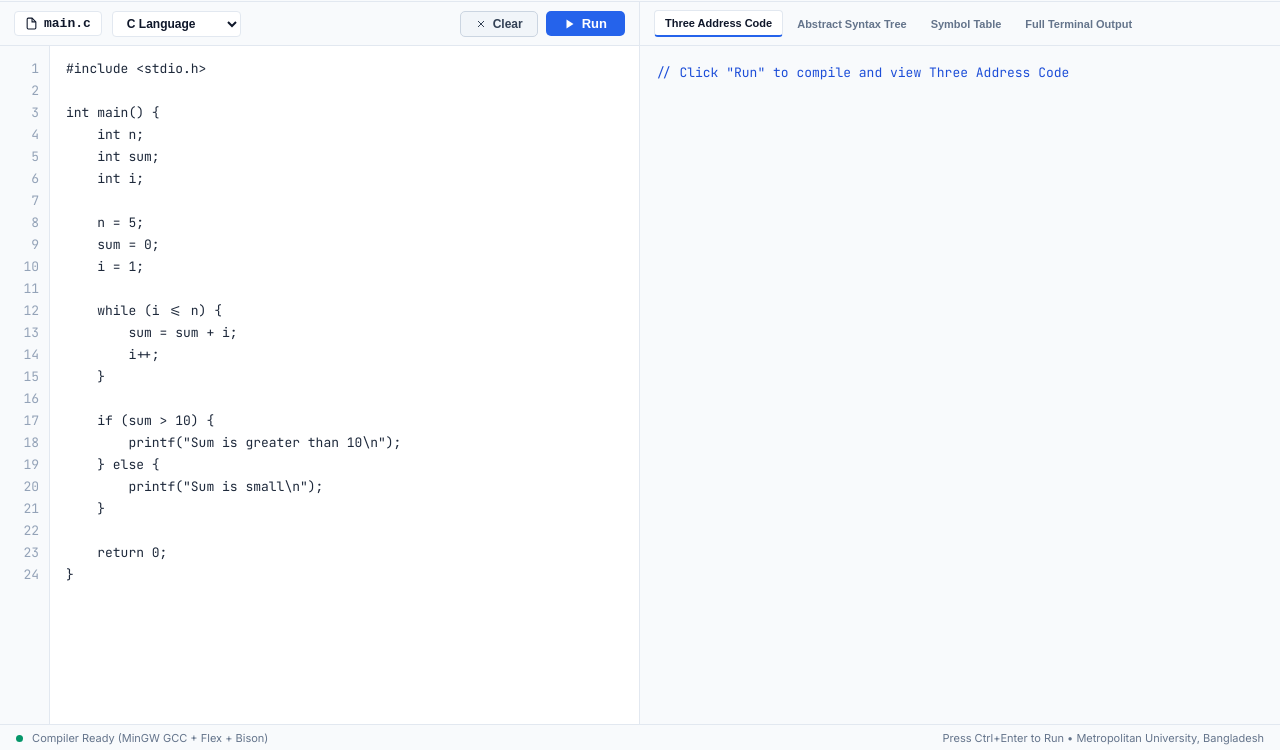
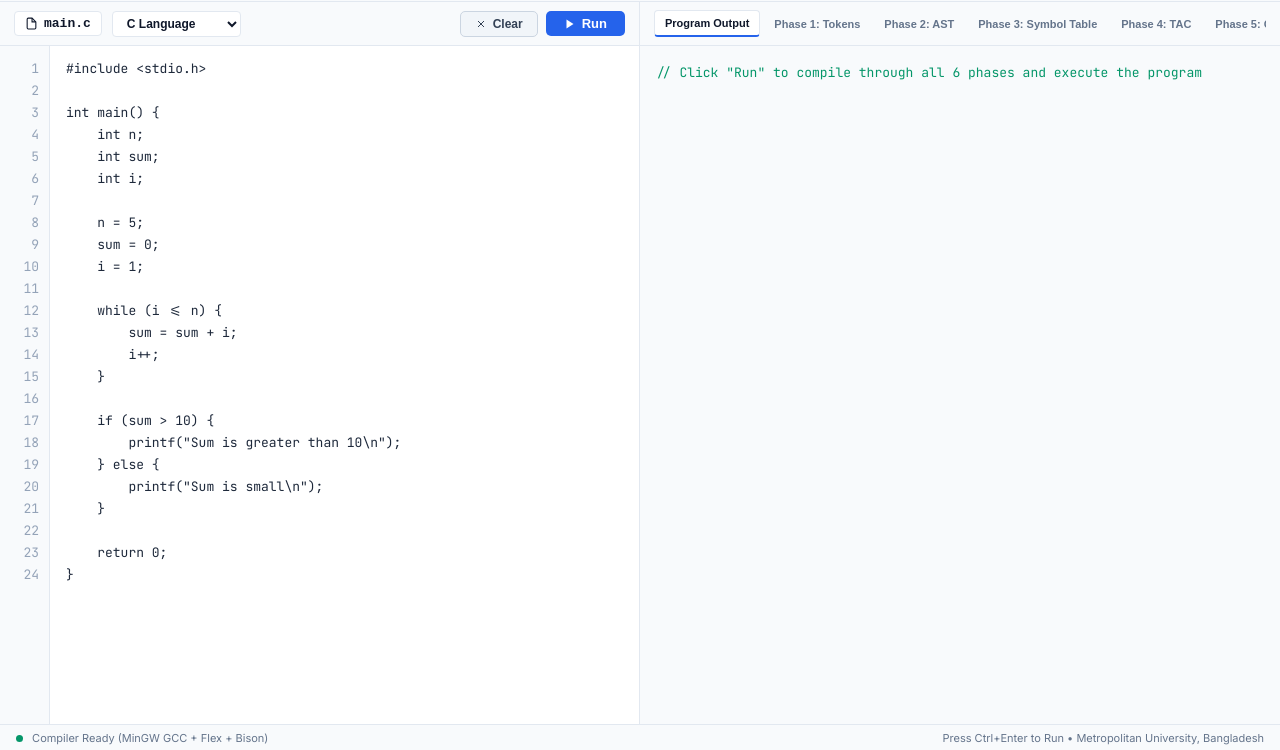
Before and after one commit to halimajahanchowdhury/Multi-Language-Compiler, a plain HTML site: page frontend/index.html in a window 1280 px wide. Shown: the part 50-800 px from the top of the page. Drawn offline with Linux system fonts and the light colour scheme.

Commit message:
add tab buttons for program output and six compiler phases in html

```diff
--- a/frontend/index.html
+++ b/frontend/index.html
@@ -541,16 +541,20 @@
         <div class="panel">
             <div class="panel-header">
                 <div class="tab-group">
-                    <button class="tab-btn active" onclick="switchTab('tac')">Three Address Code</button>
-                    <button class="tab-btn" onclick="switchTab('ast')">Abstract Syntax Tree</button>
-                    <button class="tab-btn" onclick="switchTab('symtab')">Symbol Table</button>
-                    <button class="tab-btn" onclick="switchTab('raw')">Full Terminal Output</button>
+                    <button class="tab-btn active" onclick="switchTab('output', this)">Program Output</button>
+                    <button class="tab-btn" onclick="switchTab('phase1', this)">Phase 1: Tokens</button>
+                    <button class="tab-btn" onclick="switchTab('phase2', this)">Phase 2: AST</button>
+                    <button class="tab-btn" onclick="switchTab('phase3', this)">Phase 3: Symbol Table</button>
+                    <button class="tab-btn" onclick="switchTab('phase4', this)">Phase 4: TAC</button>
+                    <button class="tab-btn" onclick="switchTab('phase5', this)">Phase 5: Optimization</button>
+                    <button class="tab-btn" onclick="switchTab('phase6', this)">Phase 6: Code Generation</button>
+                    <button class="tab-btn" onclick="switchTab('raw', this)">Terminal Logs</button>
                 </div>
             </div>
 
             <div class="output-container" id="outputContainer">
                 <div id="statusBanner"></div>
-                <pre id="outputView" class="tac-output">// Click "Run" to compile and view Three Address Code</pre>
+                <pre id="outputView" class="console-output">// Click "Run" to compile through all 6 phases and execute the program</pre>
             </div>
         </div>
     </div>
```
